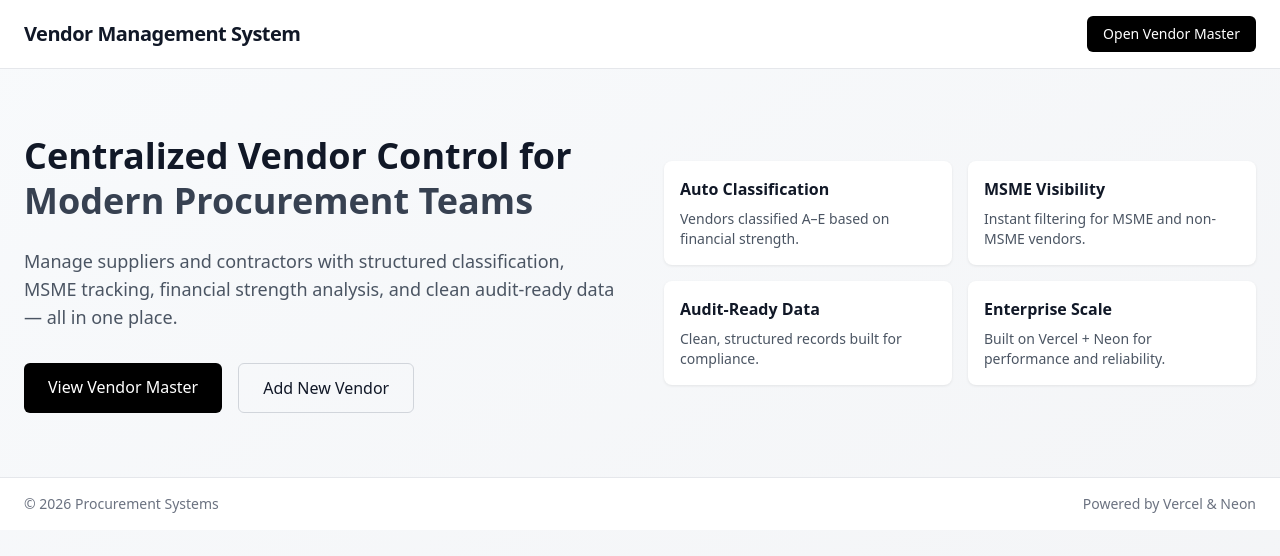
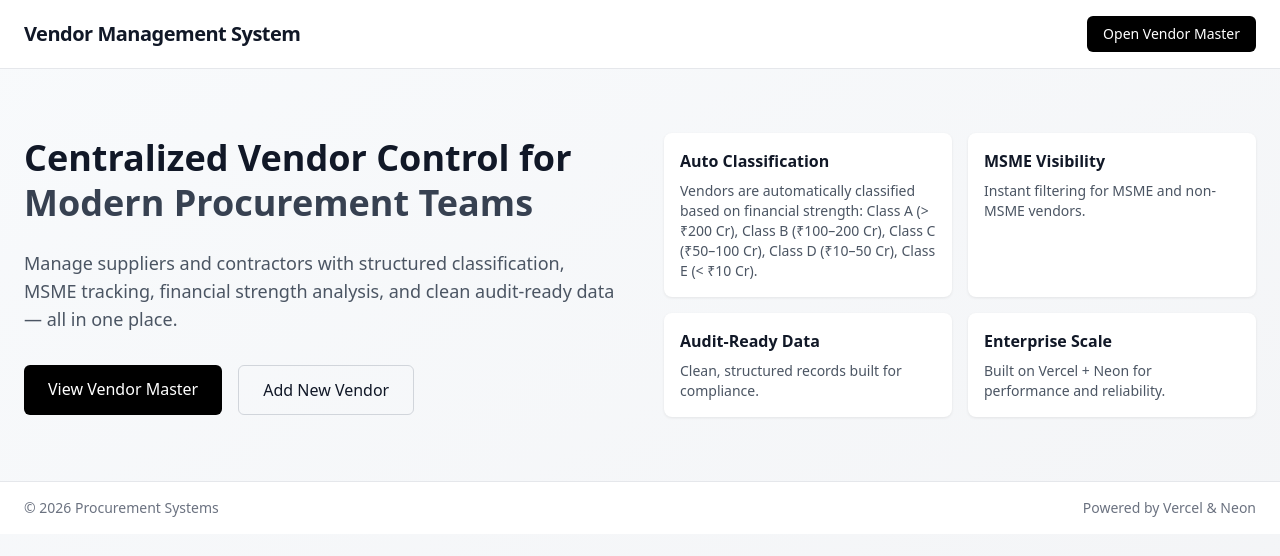
Before and after one commit to Erenthos/VMS, a Next.js app: page / in a window 1280 px wide. Shown: the top 556 px of the page. Built offline with nearby package versions, Linux system fonts and the light colour scheme.

Commit message:
Update page.tsx

```diff
--- a/app/page.tsx
+++ b/app/page.tsx
@@ -56,7 +56,7 @@ export default function HomePage() {
           {[
             {
               title: "Auto Classification",
-              desc: "Vendors classified A–E based on financial strength."
+              desc: "Vendors are automatically classified based on financial strength: Class A (> ₹200 Cr), Class B (₹100–200 Cr), Class C (₹50–100 Cr), Class D (₹10–50 Cr), Class E (< ₹10 Cr)."
             },
             {
               title: "MSME Visibility",
```
